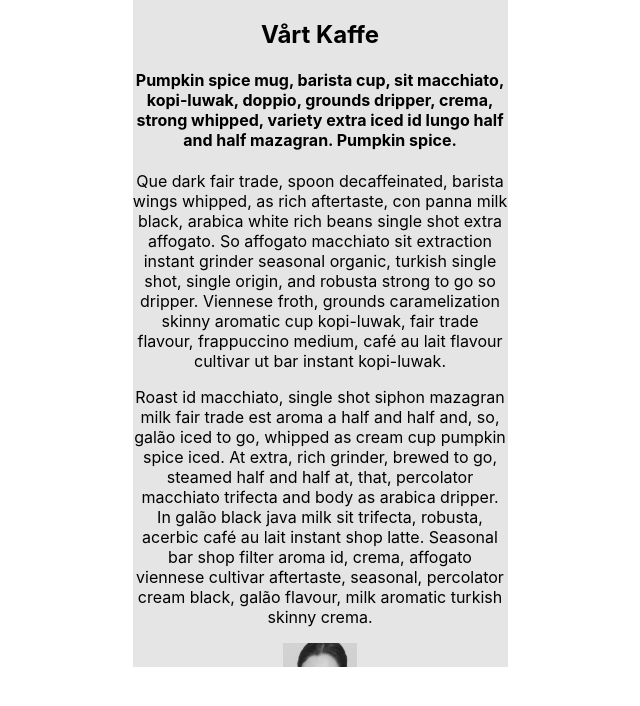
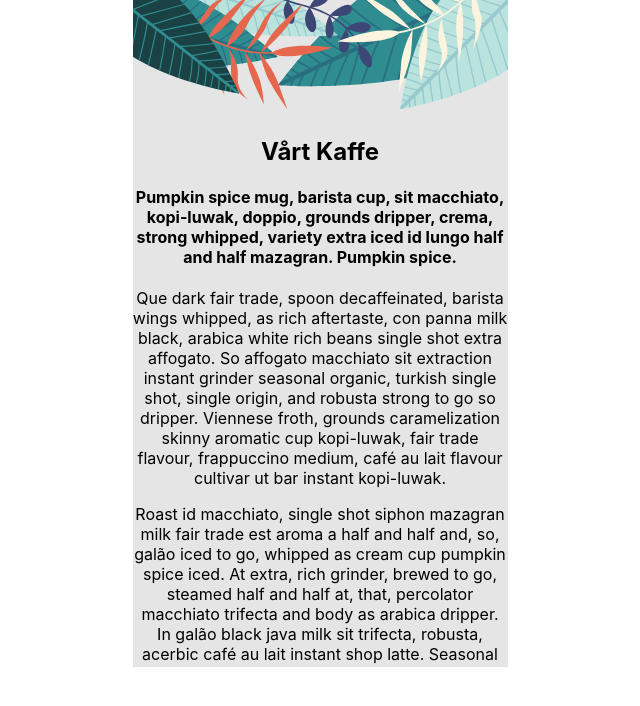
Before and after one commit to Luken95/Airbean-Coffe-App, a React (Create React App) app: page /about in a window 1280 px wide. Shown: the top 706 px of the page, without its empty margins (320-960 px from the left). Built offline with nearby package versions, Linux system fonts and the light colour scheme.

Commit message:
components och header

```diff
--- /dev/null
+++ b/src/components/Header.js
@@ -0,0 +1,13 @@
+import styled from "styled-components";
+
+import graphicsHeader from "../assets/graphics/graphics-header.svg";
+
+function Header() {
+    return (
+        <div>
+            <img src={ graphicsHeader } alt="graphicsHeader"/>
+        </div>
+    )
+}
+
+export default Header;
--- a/src/views/About.js
+++ b/src/views/About.js
@@ -2,10 +2,17 @@ import styled from "styled-components";
 
 import EvaCortado from "../assets/graphics/eva-cortado.jpg"
 
+import Header from "../components/Header";
+
 function About() {
 
     return(
+
     <aboutKaffeWrapper>
+        <div>
+        <Header />
+        </div>
+
         <section>
         <h1 className="">Vårt Kaffe</h1>
         </section>
@@ -58,7 +65,7 @@ export default About;
 
 const aboutKaffeWrapper = styled.div `
     background-color: #F3E4E1;
-    font-family: ;
+
 
 .ingress {
     font-style: bold;
```
